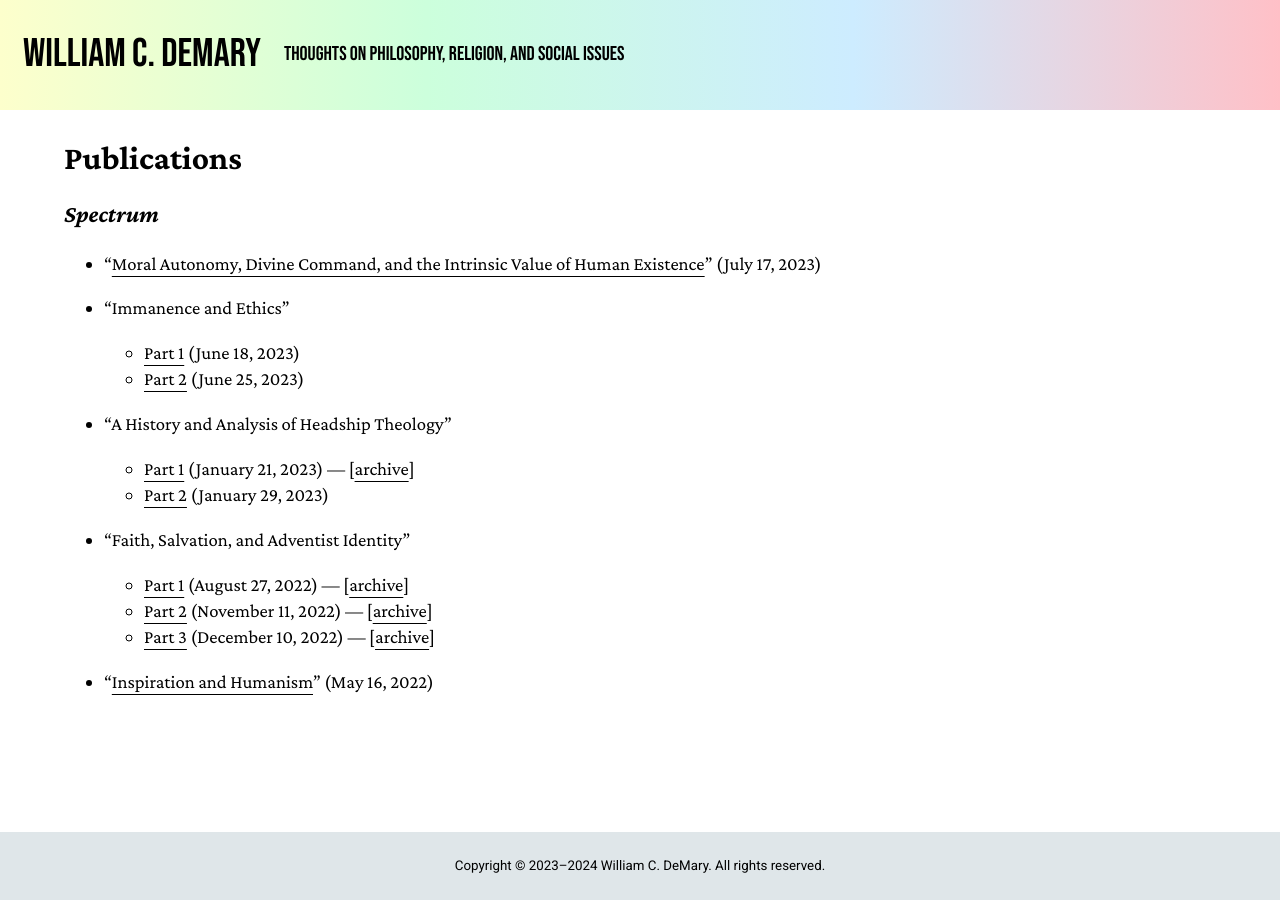
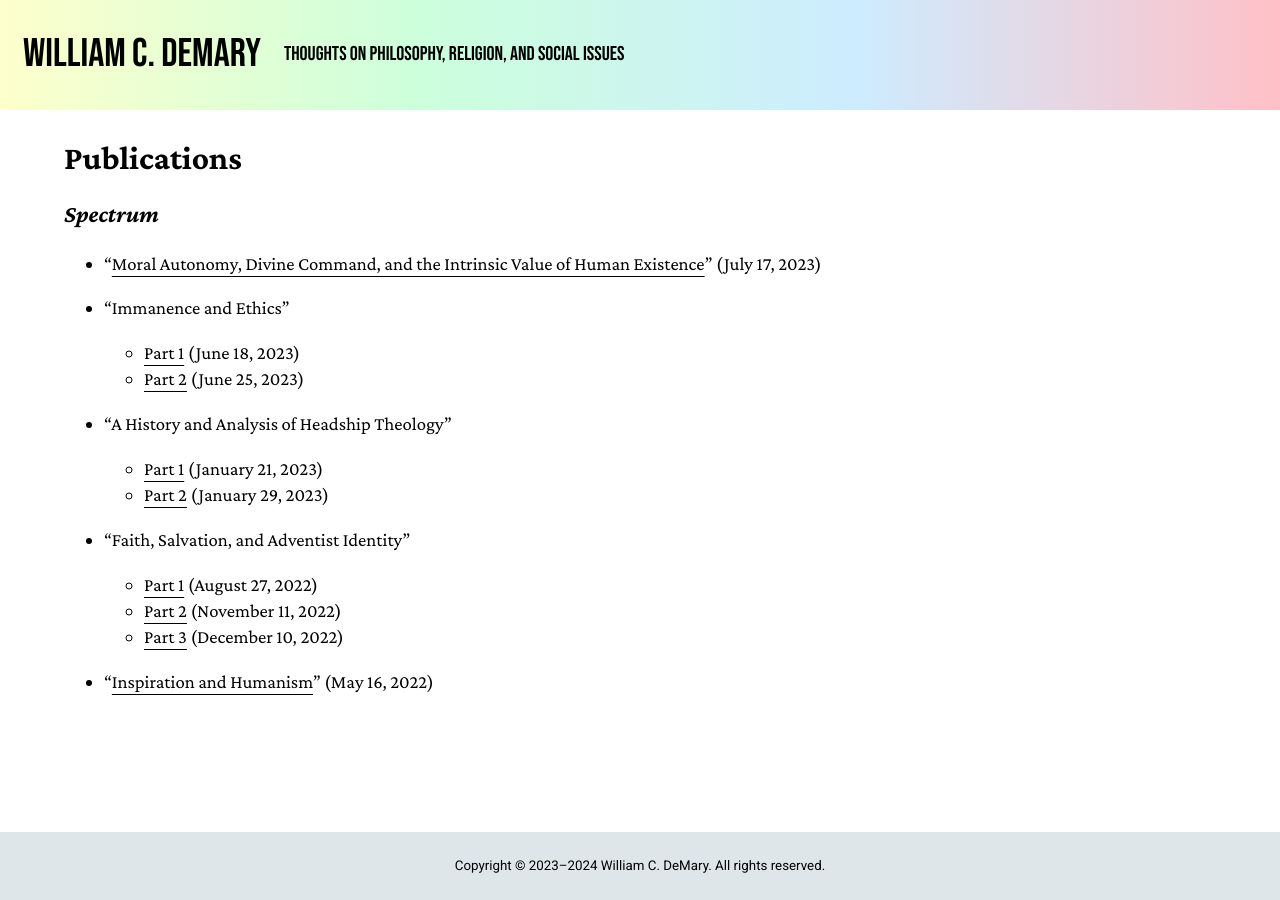
Before and after one commit to wcdemary/wcdemary.github.io, a Jekyll site: the page built from index.md, in a window 1280 px wide. Built offline with Jekyll 4.4.1, drawn with Linux system fonts in a browser that asks for light colours.

Commit message:
Fixing links to articles

```diff
--- a/index.md
+++ b/index.md
@@ -14,13 +14,13 @@ title: William C. DeMary | Thoughts on philosophy, religion, and social issues
 
 - "A History and Analysis of Headship Theology"
 
-    - [Part 1](https://spectrummagazine.org/views/2023/history-and-analysis-headship-theology-part-1) (January 21, 2023) --- [[archive](https://web.archive.org/web/20230330072002/https://spectrummagazine.org/views/2023/history-and-analysis-headship-theology-part-1)]
+    - [Part 1](https://spectrummagazine.org/views/history-and-analysis-headship-theology-part-1/) (January 21, 2023)
     - [Part 2](https://spectrummagazine.org/views/history-and-analysis-headship-theology-part-2/) (January 29, 2023)
 
 - "Faith, Salvation, and Adventist Identity"
 
-    - [Part 1](https://spectrummagazine.org/views/2022/faith-salvation-and-adventist-identity-part-1) (August 27, 2022) --- [[archive](https://web.archive.org/web/20230202143929/https://spectrummagazine.org/views/2022/faith-salvation-and-adventist-identity-part-1)]
-    - [Part 2](https://spectrummagazine.org/arts-essays/2022/faith-salvation-and-adventist-identity-pt-2) (November 11, 2022) --- [[archive](https://web.archive.org/web/20230328020358/https://spectrummagazine.org/arts-essays/2022/faith-salvation-and-adventist-identity-pt-2)]
-    - [Part 3](https://spectrummagazine.org/views/2022/faith-salvation-and-adventist-identity-pt-3) (December 10, 2022) --- [[archive](https://web.archive.org/web/20230629000022/https://spectrummagazine.org/views/2022/faith-salvation-and-adventist-identity-pt-3)]
+    - [Part 1](https://spectrummagazine.org/views/faith-salvation-and-adventist-identity-part-1/) (August 27, 2022)
+    - [Part 2](https://spectrummagazine.org/culture/faith-salvation-and-adventist-identity-pt-2/) (November 11, 2022)
+    - [Part 3](https://spectrummagazine.org/views/faith-salvation-and-adventist-identity-part-3/) (December 10, 2022)
 
 - "[Inspiration and Humanism](https://spectrummagazine.org/views/inspiration-and-humanism/)" (May 16, 2022)
```
